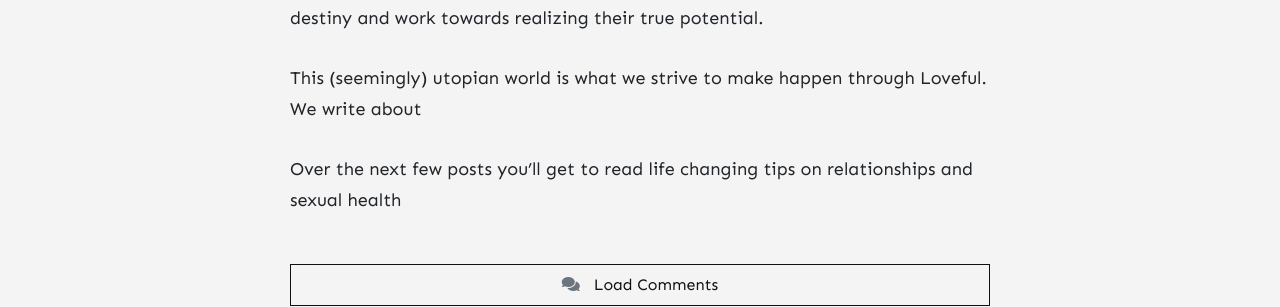
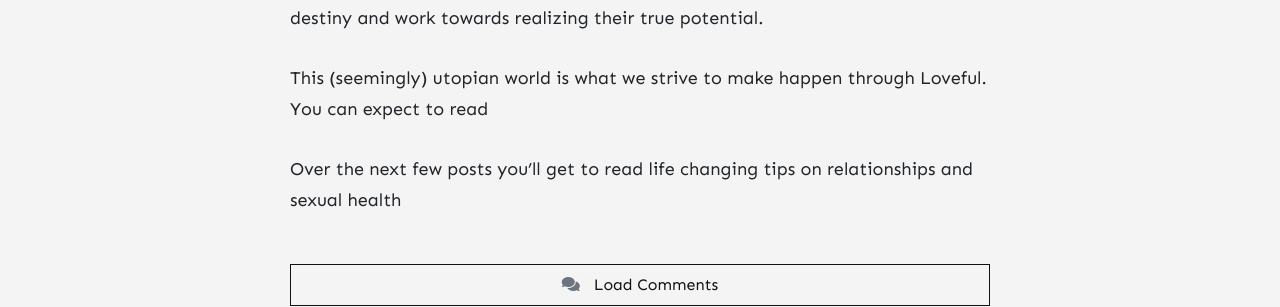
Before and after one commit to stackbit-projects/happy-zebra-28bc2, a Jekyll site: the page built from _posts/2021-09-01-welcome-to-loveful.md, in a window 1280 px wide. Shown: the part 1253-1560 px from the top of the page. Built offline with Jekyll 4.4.1, drawn with Linux system fonts in a browser that asks for light colours; nearby versions of some CDN libraries; comment, search, counter and statistics services are not loaded.

Commit message:
2021-09-01-welcome-to-loveful.md: changed

```diff
--- a/_posts/2021-09-01-welcome-to-loveful.md
+++ b/_posts/2021-09-01-welcome-to-loveful.md
@@ -13,6 +13,6 @@ At Loveful, we made it our mission to rid the world of unfulfilling and monotono
 
 We imagine a society where every individual feels loved, secure, and happy with themselves and their partner. Such a society enables them to identify their destiny and work towards realizing their true potential.
 
-This (seemingly) utopian world is what we strive to make happen through Loveful. We write about
+This (seemingly) utopian world is what we strive to make happen through Loveful. You can expect to read
 
 Over the next few posts you'll get to read life changing tips on relationships and sexual health
```
